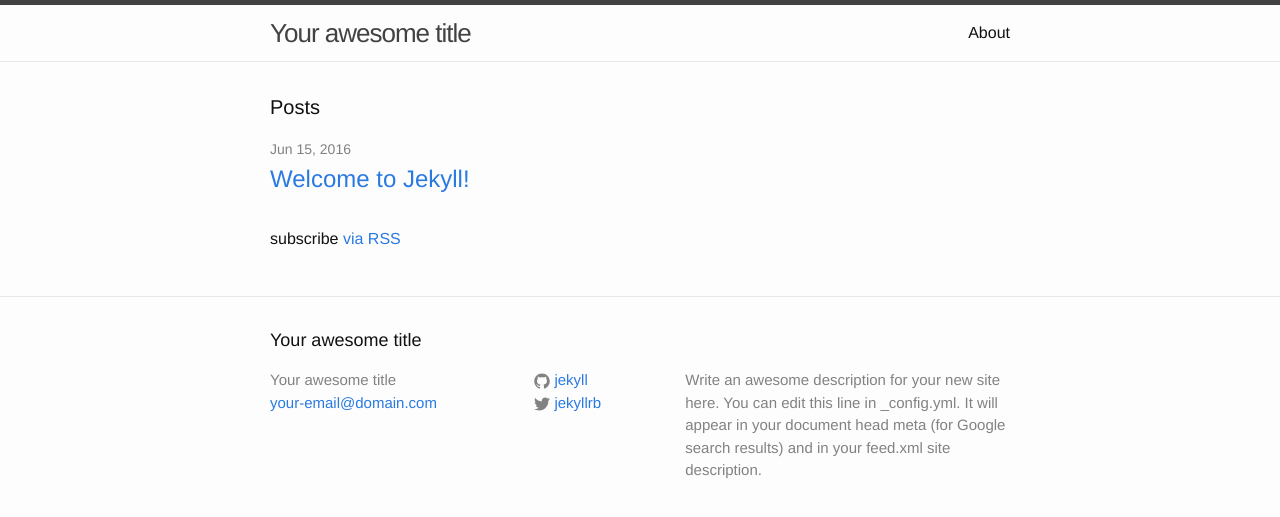
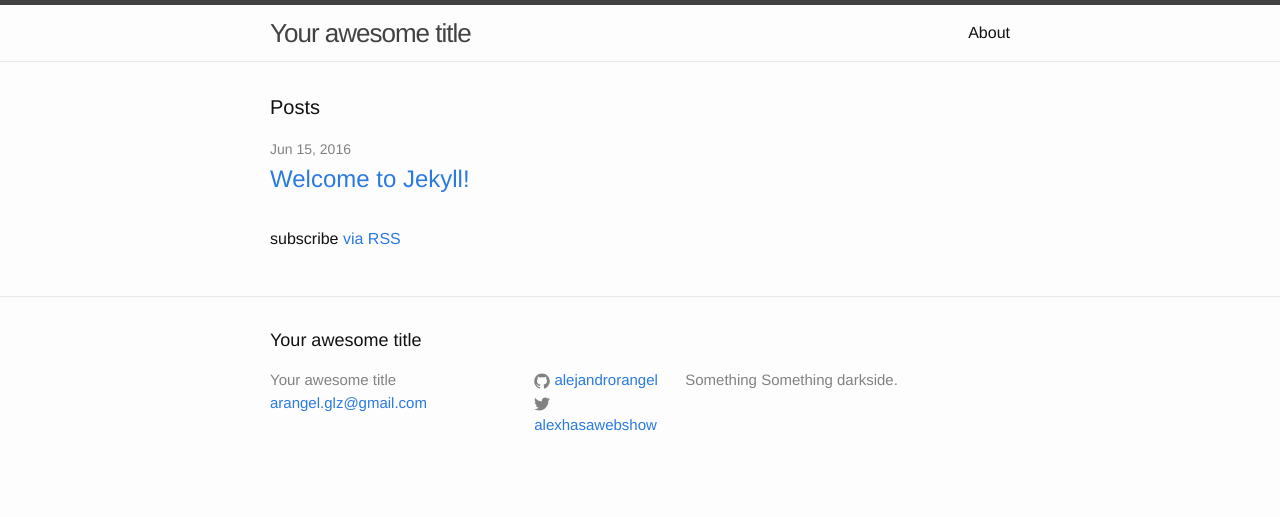
Before and after one commit to alejandrorangel/alejandrorangel.github.io, a Jekyll site: the page built from index.html, in a window 1280 px wide. Shown: the top 517 px of the page. Built offline with Jekyll 4.4.1, drawn with Linux system fonts in a browser that asks for light colours.

Commit message:
Change Description

```diff
--- a/_config.yml
+++ b/_config.yml
@@ -7,15 +7,13 @@
 
 # Site settings
 title: Your awesome title
-email: your-email@domain.com
+email: arangel.glz@gmail.com
 description: > # this means to ignore newlines until "baseurl:"
-  Write an awesome description for your new site here. You can edit this
-  line in _config.yml. It will appear in your document head meta (for
-  Google search results) and in your feed.xml site description.
+  Something Something darkside.
 baseurl: "" # the subpath of your site, e.g. /blog
-url: "http://yourdomain.com" # the base hostname & protocol for your site
-twitter_username: jekyllrb
-github_username:  jekyll
+url: "rangelalejandro.com" # the base hostname & protocol for your site
+twitter_username: alexhasawebshow
+github_username:  alejandrorangel
 
 # Build settings
 markdown: kramdown
```
